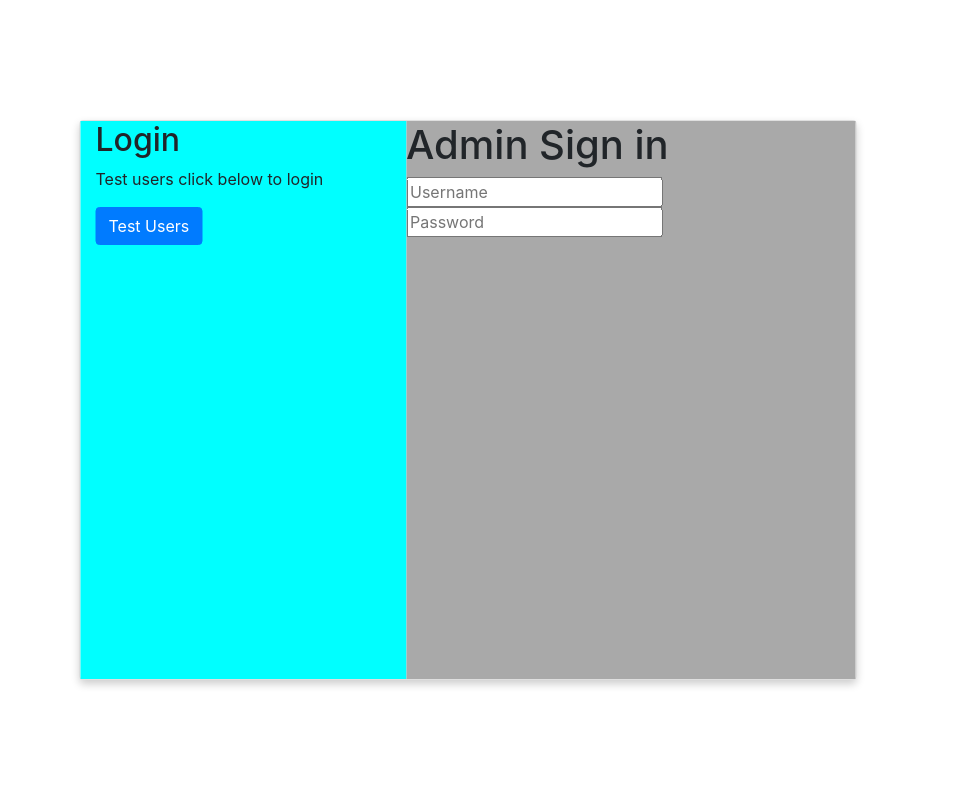
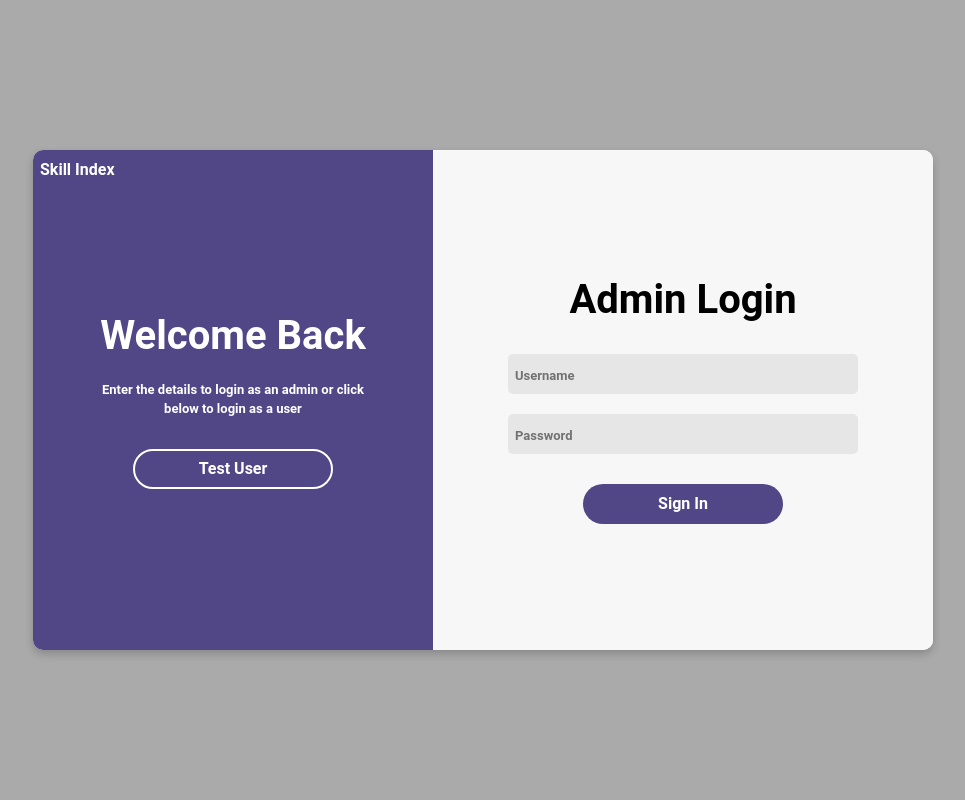
Before and after one commit to Shashank8956/multi-skill, a Python web app: template Templates/login.html in a window 1280 px wide. Shown: the whole page, without its empty margins (157-1122 px from the left). Run offline with Jinja, Linux system fonts and the light colour scheme; the template is opened without the code that fills it, so the values that code supplies are empty; some libraries are stand-ins or nearby versions.

Commit message:
Login form UI design complete - JS and animation pending

```diff
--- a/Templates/CSS/login.css
+++ b/Templates/CSS/login.css
@@ -1,33 +1,145 @@
+/************ HTML-section start **************/
 html {
     height: 100%;
 }
 body {
-    display:flex;
     min-height: 100%;
+    font-family: 'Roboto', sans-serif;
 }
 
-.container{
-    width: 100%;
+.full-page{
+    display:flex;
+    background-color: rgb(170, 170, 170);
+    min-height: 100vh;
+    align-items: center;
     justify-content: center;
 }
 
+input::-webkit-input-placeholder {
+    font-size: 13px;
+    font-weight: bold;
+    padding-left: 5px;
+    line-height: 3;
+    color: rgb(114, 114, 114);
+}
+/*############ HTML-section end ##############*/
+
+/************ Central container-section start **************/
 .card {
-    height: 70vh;
-    width: 70%;
-    top: 50%;
-    left: 50%;
-    transform: translate(-50%, -50%);
+    display: flex;
+    height: 500px;
+    width: 900px;
+    z-index: 1;
+    flex-direction: row;
+    border-radius: 10px;
+    border: none;
+    overflow: hidden;       /*Clips the extra part of children. Forces children to follow parent's borders*/
     box-shadow: 0 4px 8px 0 rgba(0,0,0,0.2);
   }
+/*############ Central container-section end ##############*/
 
-.front_slider{
-    width: 42%;
-    height: 100%;
-    background-color: cyan;
+/************ front-slider-section start **************/
+#front_slider{
+    display: flex;
+    position: relative;
+    width: 400px;
+    height: 500px;
+    align-items: center;
+    justify-content: center;
+    flex-direction: column;
+    background-color: #524786;
 }
 
-.bottom_slider{
-    width: 58%;
-    height: 100%;
-    background-color: darkgray;
+#logo{
+    align-self: flex-start;
+    position: absolute;
+    color: white;
+    left: 7px;
+    top: 10px;
+    font-weight: bold;
 }
+
+#welcomeText{
+    font-weight: bold;
+    color: white;
+    margin-bottom: 20px;
+}
+
+#infoText{
+    color: white;
+    padding-left: 50px;
+    padding-right: 50px;
+    font-size: 13px;
+    font-weight: bold;
+    text-align: center;
+    margin-bottom: 30px;
+}
+
+#switchBtn{
+    border: 2px solid white;
+    color: white;
+    background-color: transparent;
+}
+/*############ front-slider-section end ##############*/
+
+/************ bottom-slider-section start **************/
+#bottom_slider{
+    display: flex;
+    width: 500px;
+    height: 500px;
+    flex-direction: column;
+    align-items: center;
+    justify-content: center;
+    background-color: rgb(247, 247, 247);
+}
+
+.inputBasic{
+    width: 350px;
+    height: 40px;
+    margin-bottom: 20px;
+    border-radius: 5px;
+    border: none;
+    outline: none;
+    background-color: rgb(230, 230, 230);
+}
+
+.inputBasic:focus{
+    background-color: rgb(214, 213, 213);
+}
+
+.btnBasic{
+    width: 200px;
+    height: 40px;
+
+    font-size: 16px;
+    font-weight: bold;
+
+    border: none;
+    border-radius: 20px;
+}
+
+.btnBasic:focus{
+    outline: none;
+}
+
+#bottom_slider_title{
+    color: black;
+    font-weight: bold;
+    margin-bottom: 30px;
+}
+
+#loginBtn{
+    margin-top: 10px;
+    color: white;
+    background-color: #524786;
+}
+
+/*############ bottom-slider-section end ##############*/
+
+/************ Animations start **************/
+.flMoveRight{
+    transform: translateX(500px);
+    transition-property: transform ease-in-out;
+    transition-duration: 1.5s;
+}
+/*############ Animations end ##############*/
--- /dev/null
+++ b/Templates/JS/login.js
@@ -0,0 +1,25 @@
+let switchButton = document.getElementById("switchBtn");
+let frontSlider = document.getElementById("front_slider");
+let bottomSlider = document.getElementById("bottom_slider");
+let isAdmin = true;
+
+switchButton.addEventListener("click", switchPanel);
+
+function switchPanel(){
+    if(isAdmin==true){
+        isAdmin = false;
+
+        //frontSlider.style.order = 2;
+        frontSlider.classList.add("flMoveRight");
+        //bottomSlider.style.order = 1;
+
+        console.log("Left to right");
+    }else if(isAdmin==false){
+        isAdmin = true;
+
+        frontSlider.style.order = 1;
+        bottomSlider.style.order = 2;
+
+        console.log("Right to left");
+    }
+}
--- a/Templates/login.html
+++ b/Templates/login.html
@@ -8,23 +8,23 @@
     <title>Login</title>
 </head>
 <body>
-    <div class= "container">
-        <div class = "row card">
-            <div class="front_slider">
-                <div class="col">
-                    <h2 class="Main-title justify-content-centre">Login</h2>
-                    <p>Test users click below to login</p>
-                    <button class="btn btn-primary">Test Users</button>
-                </div>
+    <div class= "full-page">
+        <div class = "card">
+            <div id="front_slider">
+                <h6 id="logo">Skill Index</h6>
+                <h1 id="welcomeText">Welcome Back</h1>
+                <p id="infoText">Enter the details to login as an admin or click below to login as a user</p>
+                <button id="switchBtn" class="btnBasic">Test User</button>
             </div>
-            <div class="bottom_slider">
-                <div>
-                    <h1>Admin Sign in</h1>
-                    <input type="text" placeholder="Username"/>
-                    <input type="password" placeholder="Password"/>
-                </div>
+            <div id="bottom_slider">
+                <h1 id="bottom_slider_title">Admin Login</h1>
+                <input id="username_input" class="inputBasic" type="text" placeholder="Username">
+                <input id="password_input" class="inputBasic" type="password" placeholder="Password">
+                <button id="loginBtn" class="btnBasic">Sign In</button>
             </div>
         </div>
     </div>
+
+    <script src="./JS/login.js"></script>
 </body>
 </html>
```
